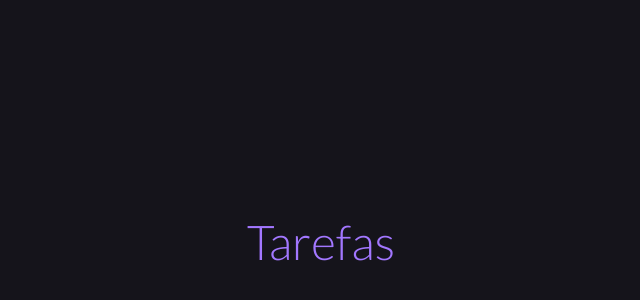
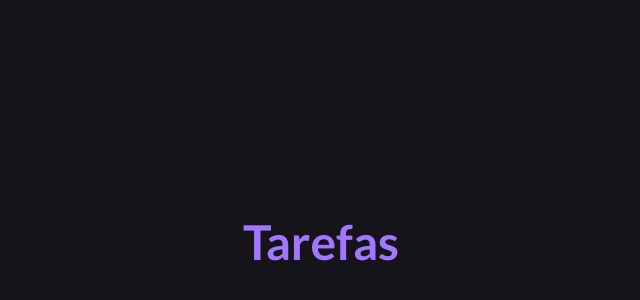
Before and after one commit to JFmaia/todoListVue, a Vue app: page / in a window 1280 px wide. Shown: the part 180-480 px from the top of the page, without its empty margins (319-959 px from the left). Built offline with nearby package versions, Linux system fonts and the light colour scheme.

Commit message:
fix: Ajuste no peso da fonte.

```diff
--- a/src/App.vue
+++ b/src/App.vue
@@ -28,7 +28,7 @@ export default {
 
 	#app h1 {
 		margin-bottom: 5px;
-		font-weight: 300;
+		font-weight: 700;
 		font-size: 3rem;
 	}
 </style>
```
